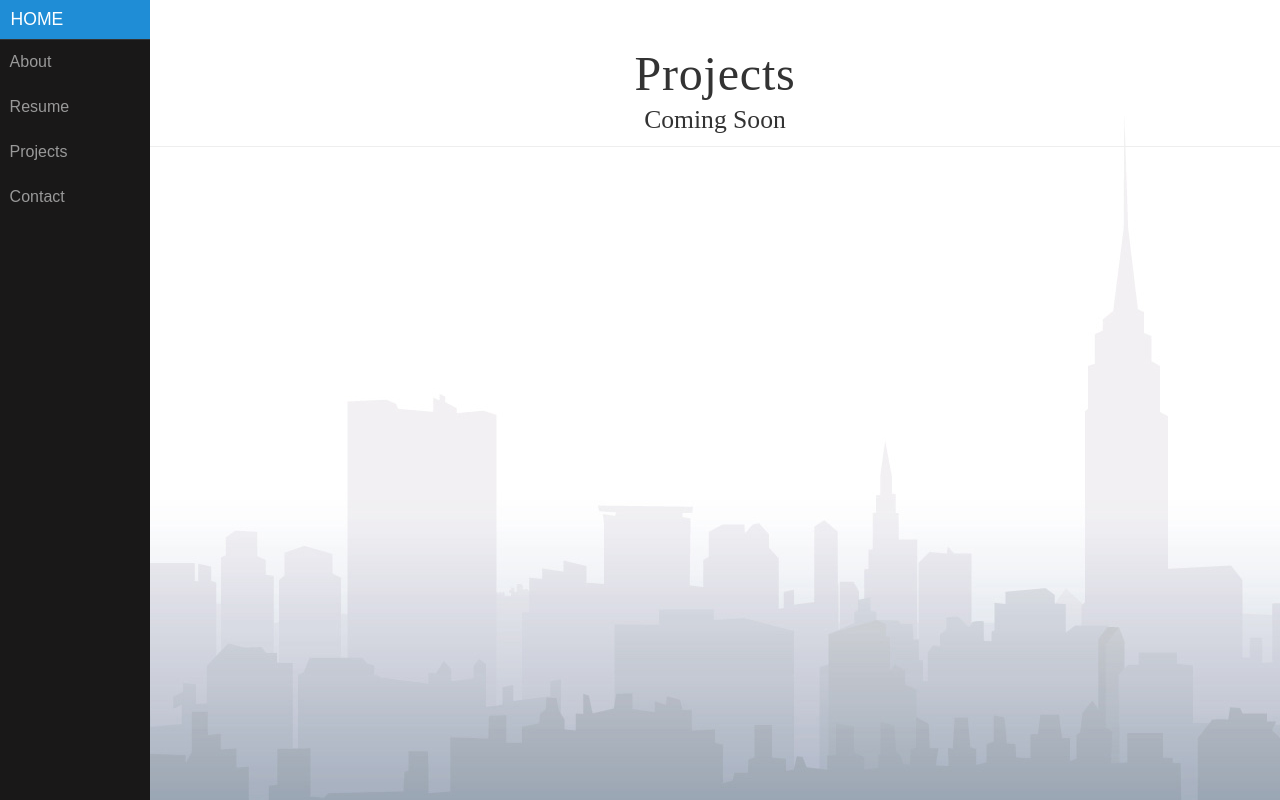
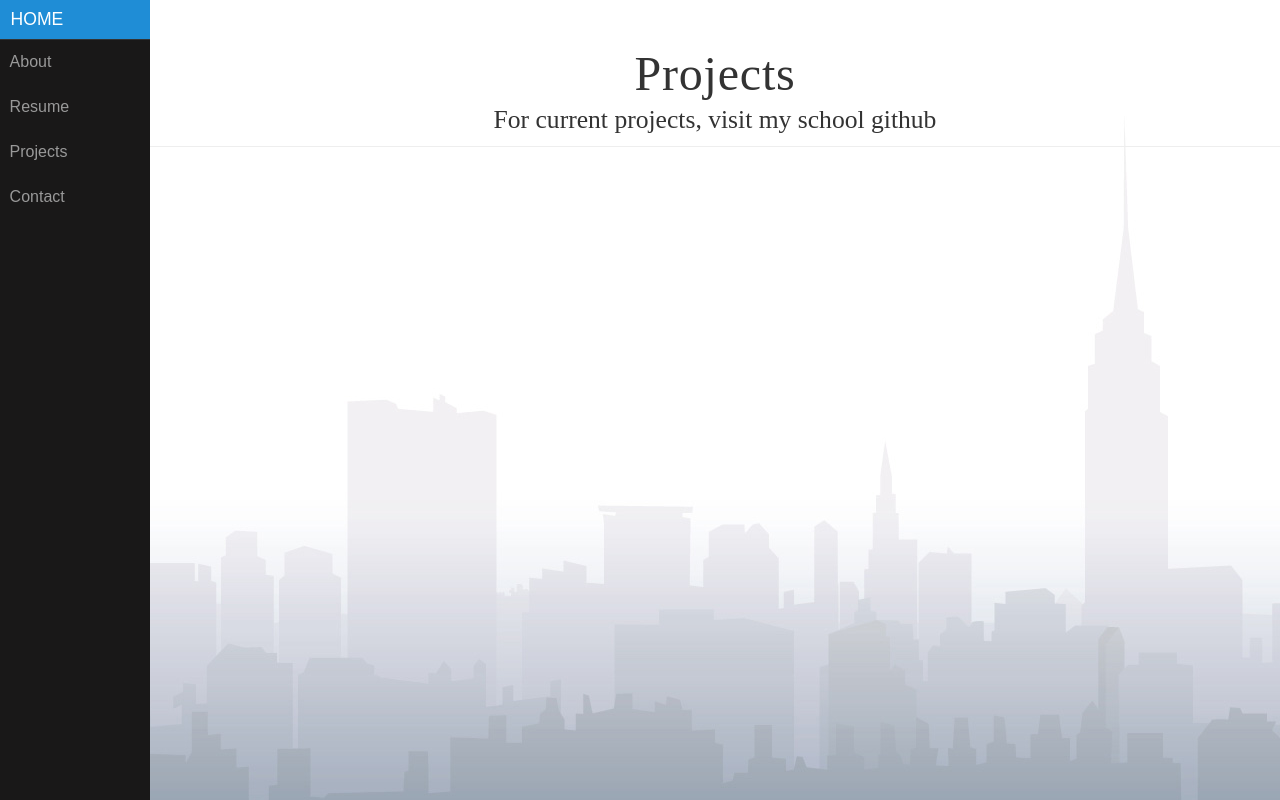
Before and after one commit to Ben-Taufen/Ben-Taufen.github.io, a plain HTML site: page projects.html in a window 1280 px wide. Drawn offline with nearby package versions, Linux system fonts and the light colour scheme.

Commit message:
Update projects.html

```diff
--- a/projects.html
+++ b/projects.html
@@ -59,7 +59,8 @@ body  {
 	<div id="main">
 		<div class="header">
 			<h1>Projects</h1>
-			<h2>Coming Soon</h2>
+			<h2>For current projects, visit my school github</h2>
+			<a href="github.com/Ben-Taufen"/>
 		</div>
 	</div>
 
```
